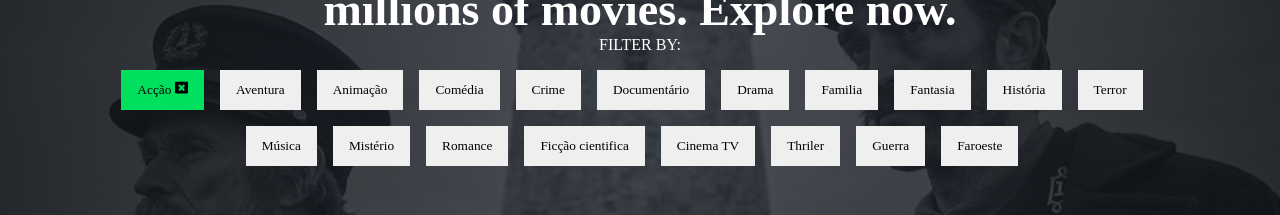
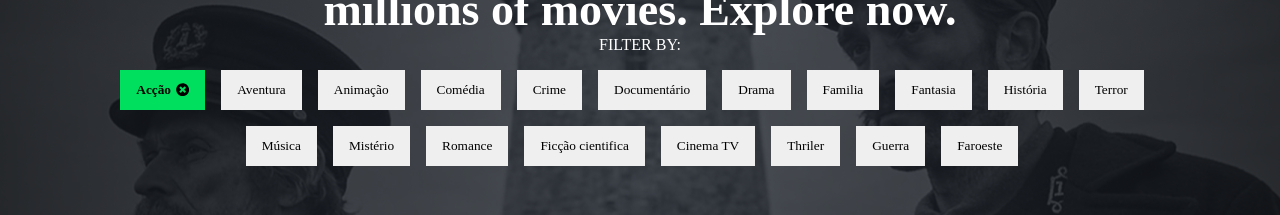
Before and after one commit to PedroMakengo/the-movie-guide, a React (Vite) app: page / in a window 1280 px wide. Both pictures are taken after a click on the button "Acção". Shown: the part 206-421 px from the top of the page. Built offline with nearby package versions, Linux system fonts and the light colour scheme.

Commit message:
Trabalhando na parte do Banner com o botões

```diff
--- a/src/components/Button/index.tsx
+++ b/src/components/Button/index.tsx
@@ -1,5 +1,5 @@
 import { useState } from "react";
-import { FaWindowClose } from "react-icons/fa";
+import { FaTimesCircle } from "react-icons/fa";
 import { ContentButton, ButtonAtive } from "./styles";
 
 interface ITButton {
@@ -10,14 +10,15 @@ function Button({ children }: ITButton) {
   const [ative, setAtive] = useState(false);
 
   function handleAtiveButton(event: any) {
+    event.preventDefault();
+    setAtive((ative) => !ative);
     console.log(event.target.innerText);
-    setAtive((ative) => !ative);
   }
 
   if (ative) {
     return (
       <ButtonAtive className="ative" onClick={handleAtiveButton}>
-        {children} <FaWindowClose />
+        {children} <FaTimesCircle />
       </ButtonAtive>
     );
   } else {
--- a/src/components/Button/styles.ts
+++ b/src/components/Button/styles.ts
@@ -9,8 +9,17 @@ export const ContentButton = styled.button`
 
   cursor: pointer;
   border: none;
+
+  display: flex;
+  align-items: center;
+  justify-content: center;
 `;
 
 export const ButtonAtive = styled(ContentButton)`
   background: #00df5e;
+  font-weight: bold;
+
+  svg {
+    margin-left: 0.3rem;
+  }
 `;
```
